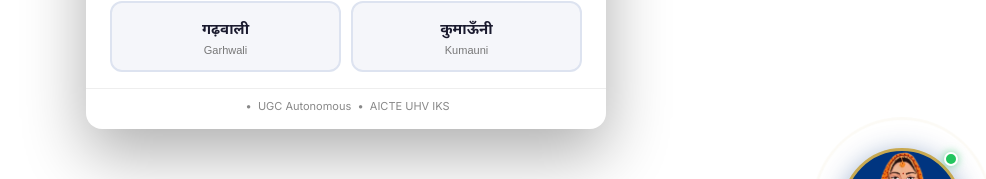
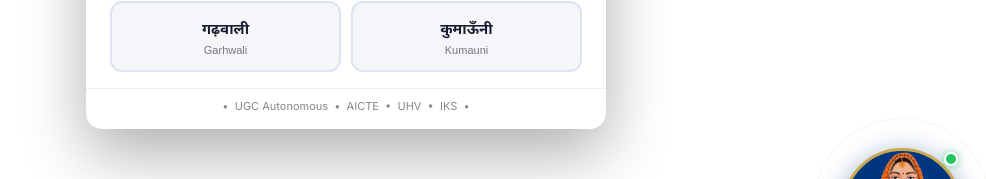
Before and after one commit to phartyaldiksha05-ux/Multilingual-college-chatbot, a React (Create React App) app in the folder frontend/diksha-chat/: page / in a window 1280 px wide. Shown: the part 480-659 px from the top of the page, without its empty margins (294-1280 px from the left). Built offline with nearby package versions, Linux system fonts and the light colour scheme.

Commit message:
Update App.js

```diff
--- a/frontend/diksha-chat/src/App.js
+++ b/frontend/diksha-chat/src/App.js
@@ -931,7 +931,7 @@ const handleAdmissionSelect = (query, label) => {
             </div>
 
             <p className="popup-footer">
-               &nbsp;•&nbsp; UGC Autonomous &nbsp;•&nbsp; AICTE   UHV IKS
+               &nbsp;•&nbsp; UGC Autonomous &nbsp;•&nbsp; AICTE &nbsp;•&nbsp; UHV &nbsp;•&nbsp; IKS &nbsp;•&nbsp;
             </p>
           </div>
         </div>
```
